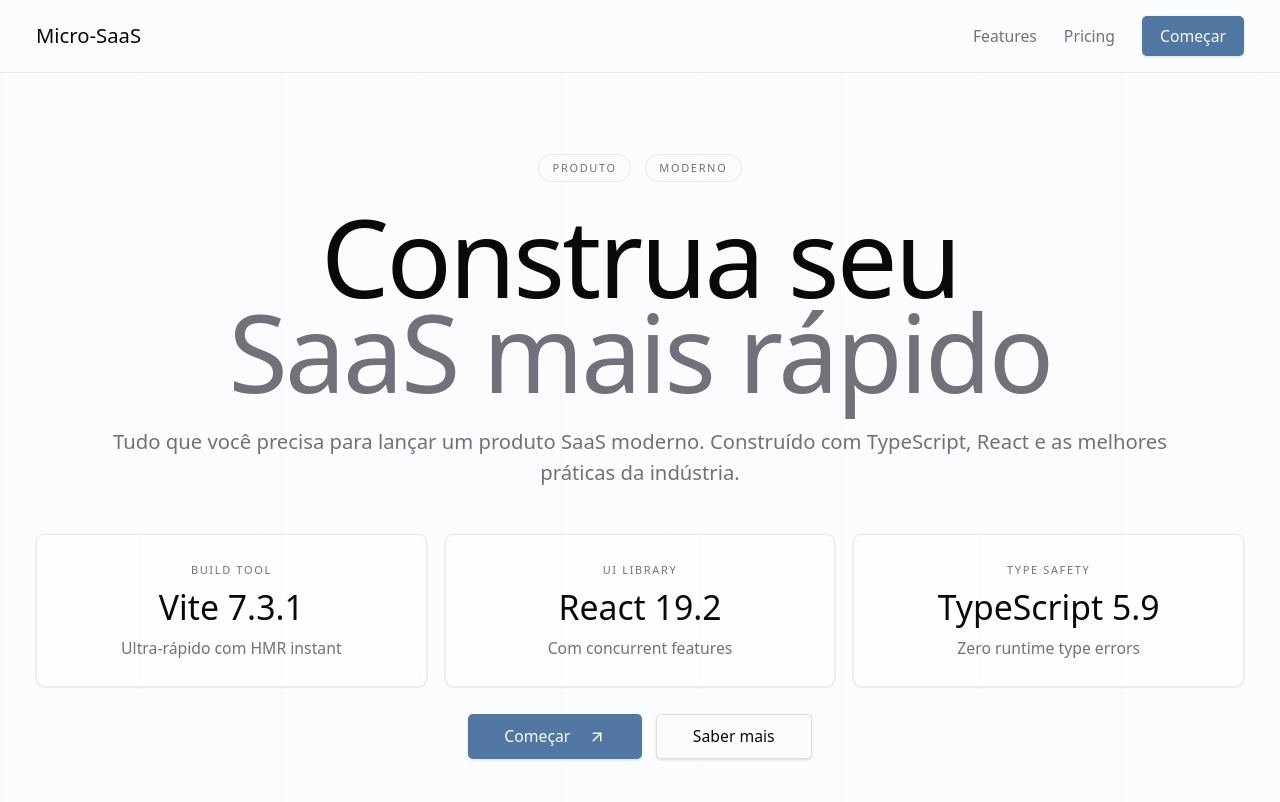
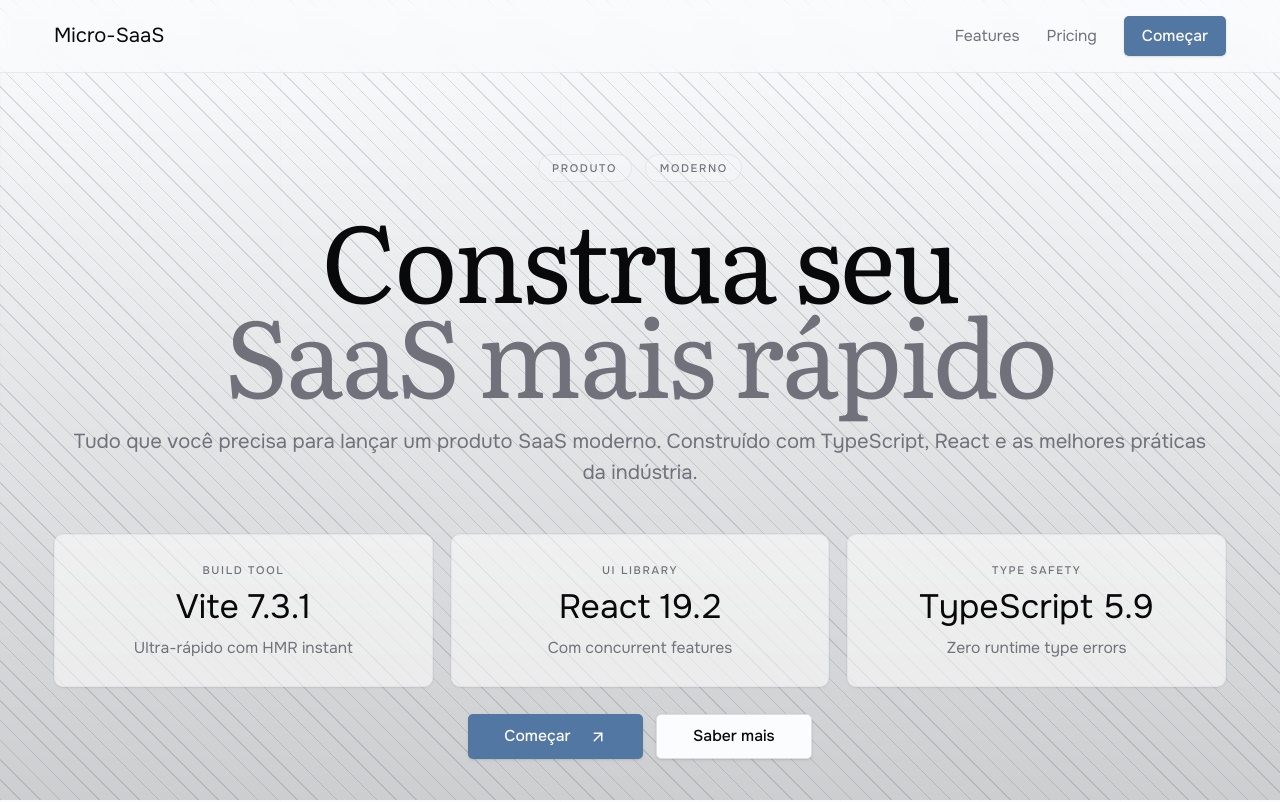
Before and after one commit to alternative-down/landing-page-saas, a React (Vite) app: page / in a window 1280 px wide. Shown: the top 802 px of the page. Built offline with nearby package versions, Linux system fonts and the light colour scheme.

Commit message:
refactor: match portal styling exactly - fonts (Onest/Literata), container padding, background pattern

```diff
--- a/index.html
+++ b/index.html
@@ -1,10 +1,13 @@
 <!doctype html>
-<html lang="en">
+<html lang="pt-BR">
   <head>
     <meta charset="UTF-8" />
     <link rel="icon" type="image/svg+xml" href="/vite.svg" />
     <meta name="viewport" content="width=device-width, initial-scale=1.0" />
-    <title>landing-page-saas</title>
+    <link rel="preconnect" href="https://fonts.googleapis.com" />
+    <link rel="preconnect" href="https://fonts.gstatic.com" crossorigin />
+    <link href="https://fonts.googleapis.com/css2?family=Literata:wght@400;500&family=Onest:wght@400;500;600;700&display=swap" rel="stylesheet" />
+    <title>Micro-SaaS - Construa seu SaaS mais rápido</title>
   </head>
   <body>
     <div id="root"></div>
--- a/src/App.tsx
+++ b/src/App.tsx
@@ -15,14 +15,19 @@
 } from '@/components/home-sections'
 
 const Container = ({ children }: { children: React.ReactNode }) => (
-  <div className="max-w-full px-4 sm:px-6 lg:px-8">
+  <div className="w-full px-6 sm:px-8 lg:px-12">
     {children}
   </div>
 )
 
 function App() {
   return (
-    <div className="min-h-screen">
+    <div className="relative min-h-dvh overflow-x-hidden bg-[radial-gradient(circle_at_20%_0%,theme(colors.primary)/5,transparent_55%),linear-gradient(to_bottom,theme(colors.muted)/22,theme(colors.background),theme(colors.background))]">
+      <div
+        aria-hidden
+        className="pointer-events-none fixed inset-0 -z-10 bg-[linear-gradient(to_bottom,transparent_0%,oklch(0_0_0/0.18)_100%),repeating-linear-gradient(45deg,var(--border)_0_1px,transparent_1px_14px)] dark:bg-[linear-gradient(to_bottom,transparent_0%,oklch(0_0_0/0.72)_100%),repeating-linear-gradient(45deg,var(--border)_0_1px,transparent_1px_14px)]"
+      />
+      <div className="relative">
       {/* Header */}
       <header className="border-b border-border/60 sticky top-0 bg-background/95 backdrop-blur supports-[backdrop-filter]:bg-background/60 z-40">
         <Container>
@@ -343,6 +348,7 @@
           </div>
         </Container>
       </footer>
+      </div>
     </div>
   )
 }
--- a/src/index.css
+++ b/src/index.css
@@ -93,6 +93,8 @@
 @layer base {
   html {
     font-size: 17px;
+    --font-body: "Onest", system-ui, sans-serif;
+    --font-display: "Literata", serif;
   }
 
   @media (min-width: 1024px) {
@@ -107,6 +109,7 @@
 
   body {
     @apply bg-background text-foreground;
+    font-family: var(--font-body);
   }
 }
 
@@ -114,6 +117,7 @@
   h1,
   h2,
   h3 {
+    font-family: var(--font-display);
     font-weight: 400;
   }
 }
```
